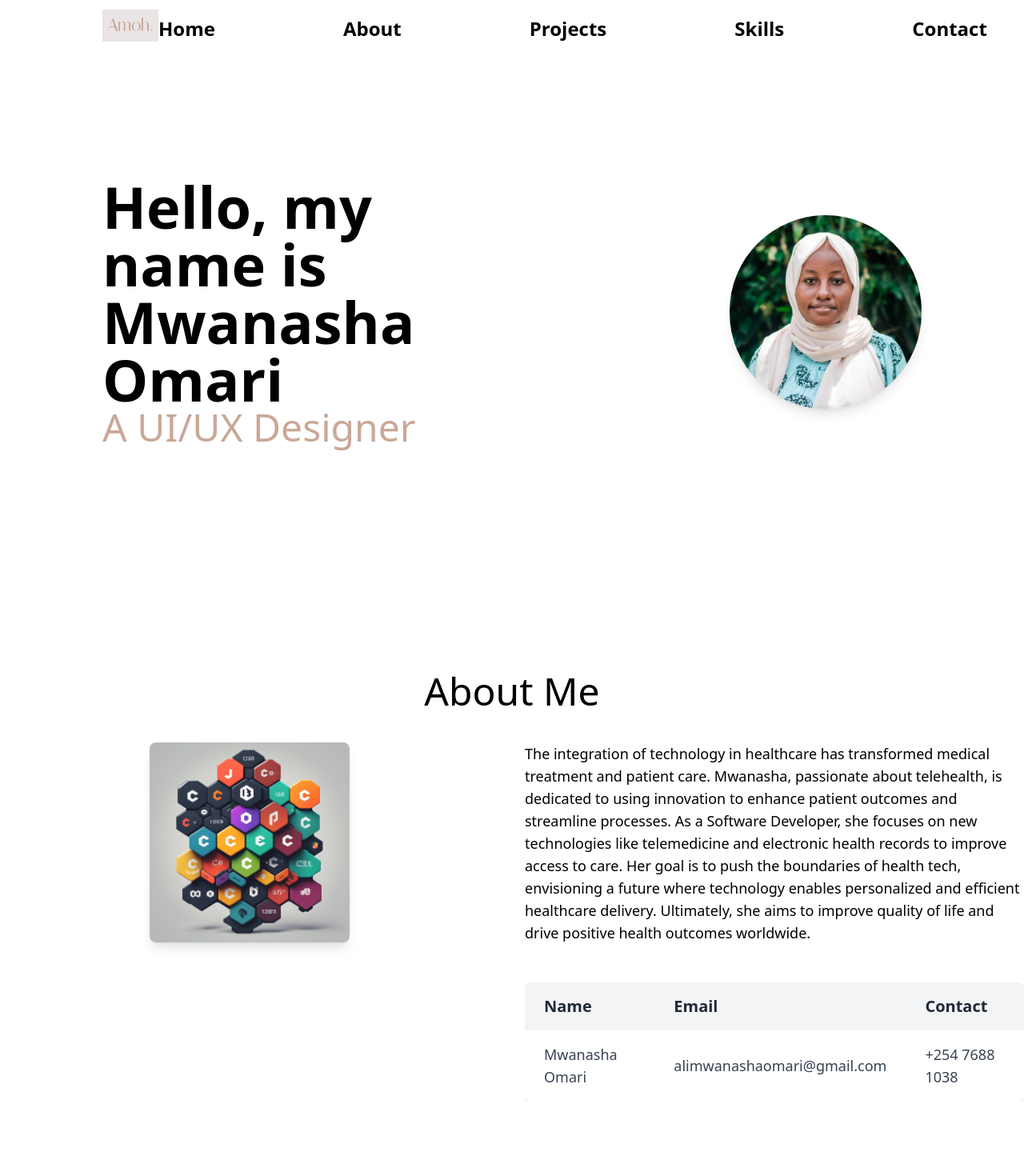
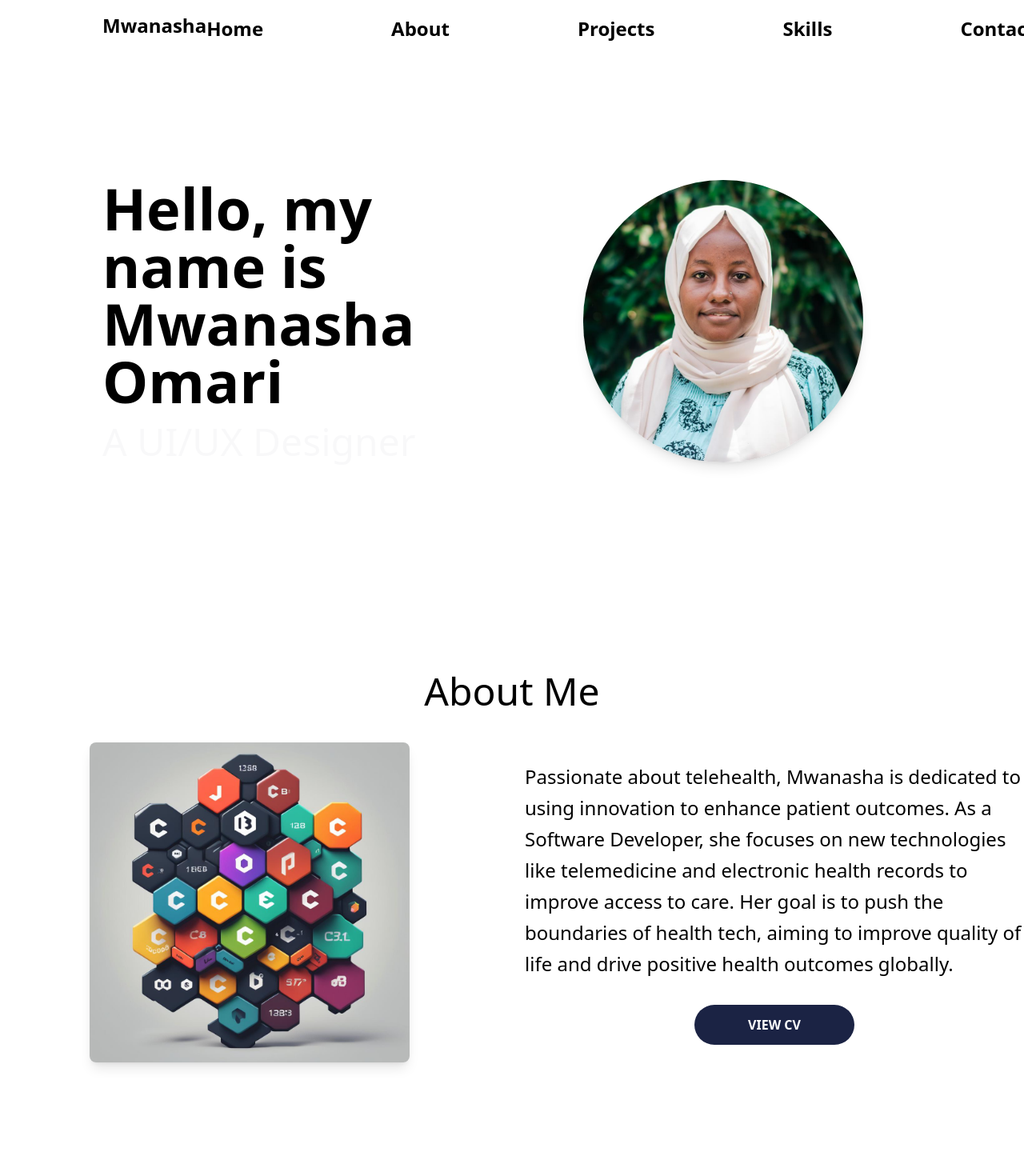
Before and after one commit to Mwanasha-Omari/Portfolio, a Next.js app: page / in a window 1280 px wide. Shown: the top 1470 px of the page at 80% size. Built offline with nearby package versions, Linux system fonts and the light colour scheme.

Commit message:
made changes on the tsx files

```diff
--- a/package.json
+++ b/package.json
@@ -10,6 +10,9 @@
   },
   "dependencies": {
     "eact": "^0.0.1-security",
+    "emailjs": "^4.0.3",
+    "emailjs-com": "^3.2.0",
+    "framer-motion": "^11.11.8",
     "icons": "^1.0.0",
     "next": "14.2.14",
     "react": "^18.3.1",
--- a/src/app/AboutMe/index.tsx
+++ b/src/app/AboutMe/index.tsx
@@ -4,50 +4,35 @@ import Image from 'next/image';
 const AboutMe = () => {
   return (
     <div id='about' className="py-10">
-      <h1 className="text-center text-5xl mb-10">About Me</h1>
-      <div className='flex flex-col md:flex-row justify-center items-start md:space-x-8'>
-        <div className="w-full md:w-1/2 flex justify-center">
+      <h1 className="text-center text-5xl mb-10 text-black">About Me</h1>
+      <div className='flex flex-col md:flex-row justify-center items-center md:space-x-8'>
+        <div className="w-full md:w-1/2 flex justify-center items-center">
           <div className="relative group">
             <Image
               src='/languages.jpg'
               alt="Programming Languages"
-              width={250}
-              height={250}
-              className='object-cover rounded-lg shadow-lg transition-transform duration-700 ease-in-out transform group-hover:scale-110'/>
+              width={400}
+              height={400}
+              className='object-cover rounded-lg shadow-lg transition-transform duration-700 ease-in-out transform group-hover:scale-110'
+            />
           </div>
         </div>
-        <div className="w-full md:w-1/2 space-y-4 md:ml-4">
-          <p className="mb-4 text-xl leading-relaxed md:text-lg">
-            The integration of technology in healthcare has transformed medical treatment and patient care. Mwanasha,
-            passionate about telehealth, is dedicated to using innovation to enhance patient outcomes and streamline
-            processes. As a Software Developer, she focuses on new technologies like telemedicine and electronic
-            health records to improve access to care. Her goal is to push the boundaries of health tech, envisioning
-            a future where technology enables personalized and efficient healthcare delivery. Ultimately, she aims to
-            improve quality of life and drive positive health outcomes worldwide.
+        <div className="w-full md:w-1/2 space-y-8 md:ml-4 justify-center items-center">
+          <p className="mb-4 text-2xl leading-relaxed text-center md:text-left">
+            Passionate about telehealth, Mwanasha is dedicated to using innovation to enhance patient outcomes.
+            As a Software Developer, she focuses on new technologies like telemedicine and electronic health
+            records to improve access to care. Her goal is to push the boundaries of health tech, aiming to
+            improve quality of life and drive positive health outcomes globally.
           </p>
-
-          <div className="overflow-x-auto">
-            <table className="w-full mt-8 rounded-lg overflow-hidden shadow-lg">
-              <thead>
-                <tr className="bg-gray-100">
-                  <th className="text-left text-xl font-bold text-gray-800 px-6 py-4">Name</th>
-                  <th className="text-left text-xl font-bold text-gray-800 px-6 py-4">Email</th>
-                  <th className="text-left text-xl font-bold text-gray-800 px-6 py-4">Contact</th>
-                </tr>
-              </thead>
-              <tbody className="bg-white">
-                <tr>
-                  <td className="text-gray-700 text-lg px-6 py-4">Mwanasha Omari</td>
-                  <td className="text-gray-700 text-lg px-6 py-4">alimwanashaomari@gmail.com</td>
-                  <td className="text-gray-700 text-lg px-6 py-4">+254 7688 1038</td>
-                </tr>
-              </tbody>
-            </table>
+          <div className="flex justify-center">
+            <button className="bg-blue w-[200px] h-[50px] rounded-full font-extrabold text-white hover:opacity-80">
+              <a href="https://www.figma.com/design/uZELxdC71bKgIFDmxZhIF1/Mwanasha's-CV?node-id=18-19&t=VQmaycuCBn3uBa1h-1">VIEW CV</a>
+            </button>
           </div>
         </div>
       </div>
     </div>
   );
-}
+};
 
 export default AboutMe;
--- a/src/app/Footer/index.tsx
+++ b/src/app/Footer/index.tsx
@@ -1,49 +1,140 @@
 "use client";
+import { useState } from 'react'
+import { motion } from 'framer-motion'
+import { FaPhoneAlt } from "react-icons/fa";
+import { IoLocation } from "react-icons/io5";
 import { MdEmail } from "react-icons/md";
-import { FaPhone } from "react-icons/fa";
-import { FaLocationDot } from "react-icons/fa6";
 
+import emailjs from 'emailjs-com'
 
-const FooterContent = () => {
+export default function Contact() {
+  const [formData, setFormData] = useState({
+    name: '',
+    email: '',
+    message: ''
+  })
+  const [status, setStatus] = useState('')
+
+  const handleChange = (e: { target: { name: string; value: string; } }) => {
+    const { name, value } = e.target
+    setFormData(prevState => ({ ...prevState, [name]: value }))
+  }
+
+  const handleSubmit = async (e: { preventDefault: () => void }) => {
+    e.preventDefault()
+    setStatus('Sending...')
+
+    const serviceId = 'service_40hs5i9'
+    const templateId = 'template_t0hlmu8'
+    const userId = 'fFhmtiVQ0pdQQ9F1B'
+
+    const templateParams = {
+      name: formData.name,
+      email: formData.email,
+      message: formData.message
+    }
+
+    emailjs.send(serviceId, templateId, templateParams, userId)
+      .then(() => {
+        setStatus('Message sent successfully!')
+        setFormData({ name: '', email: '', message: '' })
+      })
+      .catch(() => {
+        setStatus('Failed to send message. Please try again later.')
+      })
+  }
+
   return (
-<div id="contact">
-    <footer className="bg-brown text-white py-8 md:py-12 font-poppins">
+    <>
+      <section id="contact" className="mt-80 py-20 bg-blue-950 dark:bg-blue">
         <div className="container mx-auto px-4">
-        <div className="grid grid-cols-1 md:grid-cols-3 gap-8">
-          <div>
-            <h2 className="font-semibold mb-4 text-white text-xl">Get In Touch</h2>
+          <h2 className="text-3xl font-bold text-center mb-8 text-white">Get in Touch</h2>
+          <div className="flex flex-wrap -mx-4">
+            <div className="w-full lg:w-1/2 px-4 mb-8 lg:mb-0">
+              <motion.div
+                className="bg-blue-500 rounded-lg shadow-xl p-6 border-2 border-blue-400 text-white"
+                initial={{ opacity: 0, x: -50 }}
+                animate={{ opacity: 1, x: 0 }}
+                transition={{ duration: 0.5 }}>
+                <h3 className="text-2xl font-semibold mb-4">Contact Information</h3>
                 <div className="flex items-center mb-4">
-              <FaPhone className="mr-4 w-6 h-6 md:w-7 md:h-7" />
-              <p className="text-base md:text-lg">+254 768 881 038</p>
+                  <MdEmail className="h-6 w-6 mr-2" />
+                  <p>alimwanashaomari@gmail.com</p>
                 </div>
                 <div className="flex items-center mb-4">
-              <MdEmail className="mr-4 w-6 h-6 md:w-7 md:h-7" />
-              <p className="text-base md:text-lg">alimwanashaomari@gmail.com</p>
+                  <FaPhoneAlt className="h-6 w-6 mr-2" />
+                  <p>+254 768 881 038</p>
                 </div>
+                <div className="flex items-center">
+                  <IoLocation className="h-6 w-6 mr-2" />
+                  <p>Nairobi Kenya, Karen, 616</p>
                 </div>
-
-          <div className="text-left md:text-center">
-            <h2 className="font-semibold mb-4 text-white text-xl">About Us</h2>
-            <p className="mb-4 text-base md:text-lg">Mission</p>
-            <p className="mb-4 text-base md:text-lg">Vision</p>
+              </motion.div>
             </div>
-
-          <div className="text-left md:text-right">
-            <h2 className="font-semibold mb-4 text-white text-xl">Location</h2>
-            <div className="flex items-center mb-4 justify-start md:justify-end">
-              <FaLocationDot className="mr-4 w-6 h-6 md:w-7 md:h-7" />
-              <p className="text-base md:text-lg">Karen Hardy 616 Korongo Road</p>
+            <div className="w-full lg:w-1/2 px-4">
+              <motion.form
+                className="bg-blue-400 rounded-lg shadow-xl p-6 border-2 border-blue-400 text-white"
+                initial={{ opacity: 0, x: 50 }}
+                animate={{ opacity: 1, x: 0 }}
+                transition={{ duration: 0.5 }}
+                onSubmit={handleSubmit}>
+                <div className="mb-4">
+                  <label htmlFor="name" className="block font-bold mb-2 text-white">Name</label>
+                  <input
+                    type="text"
+                    id="name"
+                    name="name"
+                    value={formData.name}
+                    onChange={handleChange}
+                    className="w-full px-3 py-2 border border-blue-300 rounded-md focus:outline-none focus:ring-2 focus:ring-blue-600 bg-white text-black"
+                    required
+                  />
+                </div>
+                <div className="mb-4">
+                  <label htmlFor="email" className="block font-bold mb-2 text-white">Email</label>
+                  <input
+                    type="email"
+                    id="email"
+                    name="email"
+                    value={formData.email}
+                    onChange={handleChange}
+                    className="w-full px-3 py-2 border border-blue-300 rounded-md focus:outline-none focus:ring-2 focus:ring-blue-600 bg-white text-black"
+                    required
+                  />
+                </div>
+                <div className="mb-4">
+                  <label htmlFor="message" className="block font-bold mb-2 text-white">Message</label>
+                  <textarea
+                    id="message"
+                    name="message"
+                    rows={4}
+                    value={formData.message}
+                    onChange={handleChange}
+                    className="w-full px-3 py-2 border border-blue-300 rounded-md focus:outline-none focus:ring-2 focus:ring-blue-600 bg-white text-black"
+                    required
+                  ></textarea>
+                </div>
+                <button
+                  type="submit"
+                  className="w-full bg-blue-950 text-white py-2 px-4 rounded-md hover:bg-blue-700 transition duration-300 focus:outline-none focus:ring-2 focus:ring-blue focus:ring-opacity-50" >
+                  Send Message
+                </button>
+                {status && (
+                  <p className="mt-4 text-center text-green-400">
+                    {status}
+                  </p>
+                )}
+              </motion.form>
             </div>
           </div>
         </div>
-      </div>
-      <hr className="my-6 border-gray-300" />
-      <div className="text-center px-4">
-        <p className="text-sm md:text-base">© Copyright @2024 Mwanasha Omari. All rights reserved.</p>
+      </section>
+
+      <footer className="bg-gray-900 text-white py-4">
+        <div className="container mx-auto text-center">
+          <p>&copy; 2024 Mwanasha. All rights reserved.</p>
         </div>
       </footer>
-    </div>
+    </>
   );
 }
-
-export default FooterContent;
--- a/src/app/LandingPage/index.tsx
+++ b/src/app/LandingPage/index.tsx
@@ -1,8 +1,9 @@
 "use client";
+
 import React, { useEffect, useState } from 'react';
 import Image from 'next/image';
 
-const LandingPage = () => {
+const LandingPage: React.FC = () => {
   const roles = [
     "A Software Developer",
     "A UI/UX Designer",
@@ -26,23 +27,29 @@ const LandingPage = () => {
   }, []);
 
   return (
-    <div id='home' className='min-h-screen flex flex-col justify-center py-20 px-4 sm:px-8 md:px-16 lg:px-32'>
-      <div className="flex flex-col md:flex-row items-center mb-5">
-        <div className="flex flex-col items-center md:items-start md:w-1/2 mb-4 md:mb-0">
-          <h1 className="text-4xl sm:text-5xl md:text-6xl lg:text-7xl font-bold text-center md:text-left leading-loose">
+    <div id="home" className="min-h-screen flex flex-col justify-center items-center py-20 px-4 sm:px-8 md:px-16 lg:px-32">
+      <div className="flex flex-col-reverse md:flex-row justify-between items-center w-full max-w-7xl">
+        <div className="md:w-1/2 md:mr-8 text-center md:text-left mb-8 md:mb-0">
+          <h1 className="text-4xl sm:text-5xl md:text-6xl lg:text-7xl font-bold leading-loose">
             Hello, my name is Mwanasha Omari
           </h1>
-          <h2 className="text-3xl sm:text-4xl md:text-5xl leading-loose">
-            <span className={`text-brown transition-opacity duration-500 ease-in-out ${fade ? 'opacity-100' : 'opacity-0'}`}>
+          <h2 className="text-3xl sm:text-4xl md:text-5xl leading-loose mt-4">
+            <span className={`text-blue transition-opacity duration-500 ease-in-out ${fade ? 'opacity-100' : 'opacity-0'}`}>
               {roles[currentRoleIndex]}
             </span>
           </h2>
         </div>
-        <div className="md:w-1/2 flex justify-center md:justify-end">
-          <div className="relative group">
-            <Image src='/Images/OMARI.png' alt="Mwanasha Omari" width={240} height={240} className='rounded-full object-cover transition-transform duration-500 ease-in-out transform group-hover:scale-110 shadow-lg group-hover:shadow-xl'/>
-            <div className="absolute inset-0 rounded-full border-4 border-brown opacity-0 transition-opacity duration-500 ease-in-out group-hover:opacity-100"></div>
-            <div className="absolute inset-0 rounded-full bg-white opacity-0 transition-opacity duration-500 ease-in-out group-hover:opacity-50"></div>
+        <div className="md:w-1/2 flex justify-center mb-8 md:mb-0">
+          <div className="relative">
+            <div className="relative w-[240px] h-[240px] sm:w-[280px] sm:h-[280px] md:w-[300px] md:h-[300px] lg:w-[350px] lg:h-[350px]">
+              <Image
+                src='/Images/OMARI.png'
+                alt="Mwanasha Omari"
+                width={350}
+                height={350}
+                className='rounded-full object-cover shadow-lg'
+              />
+            </div>
           </div>
         </div>
       </div>
--- a/src/app/Navbar/index.tsx
+++ b/src/app/Navbar/index.tsx
@@ -15,9 +15,9 @@ const Navbar = () => {
     <nav className="fixed top-0 left-0 right-0 h-16 text-base text-black py-4 px-6 w-full flex font-sans items-center z-50 backdrop-blur-md bg-white/50 sm:px-8 md:px-16 lg:px-32">
       <div className="flex items-center w-full justify-between">
         <div className="flex-shrink-0">
-        <img src='/logo.png' alt='logo' className='w-[70px] object-cover'/>
-      </div>
-        <div className="hidden md:flex gap-8 lg:gap-40 mt-2 text-2xl mr-8 lg:mr-40">
+          <h2 className='text-black text-2xl font-bold'>Mwanasha</h2>
+        </div>
+        <div className="hidden md:flex gap-8 lg:gap-40 mt-2 text-xl sm:text-lg md:text-xl lg:text-2xl mr-8 lg:mr-40">
           <NavLink href="#home" onClick={() => { handleScroll("#home"); setIsMenuOpen(false); }}>Home</NavLink>
           <NavLink href="#about" onClick={() => { handleScroll("#about"); setIsMenuOpen(false); }}>About</NavLink>
           <NavLink href="#projects" onClick={() => { handleScroll("#projects"); setIsMenuOpen(false); }}>Projects</NavLink>
@@ -73,7 +73,7 @@ function NavLink({ href, children, onClick }: NavLinkProps) {
   return (
     <a
       href={href}
-      className="text-primary-amber hover:text-brown font-bold"
+      className="text-primary-amber hover:text-blue font-bold"
       onClick={onClick}
     >
       {children}
@@ -92,7 +92,7 @@ function MobileNavLink({ href, children, onClick }: MobileNavLinkProps) {
     <a
       href={href}
       onClick={onClick}
-      className="block px-3 py-4 text-2xl font-bold text-primary-amber hover:text-brown"
+      className="block px-3 py-4 text-xl font-bold text-primary-amber hover:text-blue"
     >
       {children}
     </a>
--- a/tailwind.config.ts
+++ b/tailwind.config.ts
@@ -9,7 +9,7 @@ const config: Config = {
   theme: {
     extend: {
       colors: {
-        'brown': '#C19B88',
+        'blue': '#1B2344',
         'primary color': '#EEEEEE',
       },
     },
```
Also changed, not shown: src/app/Skills/index.tsx (+2 -7 lines), 1 other file (tests, documents, lock files or other folders). Lines whose indentation alone changed are shown as unchanged.
